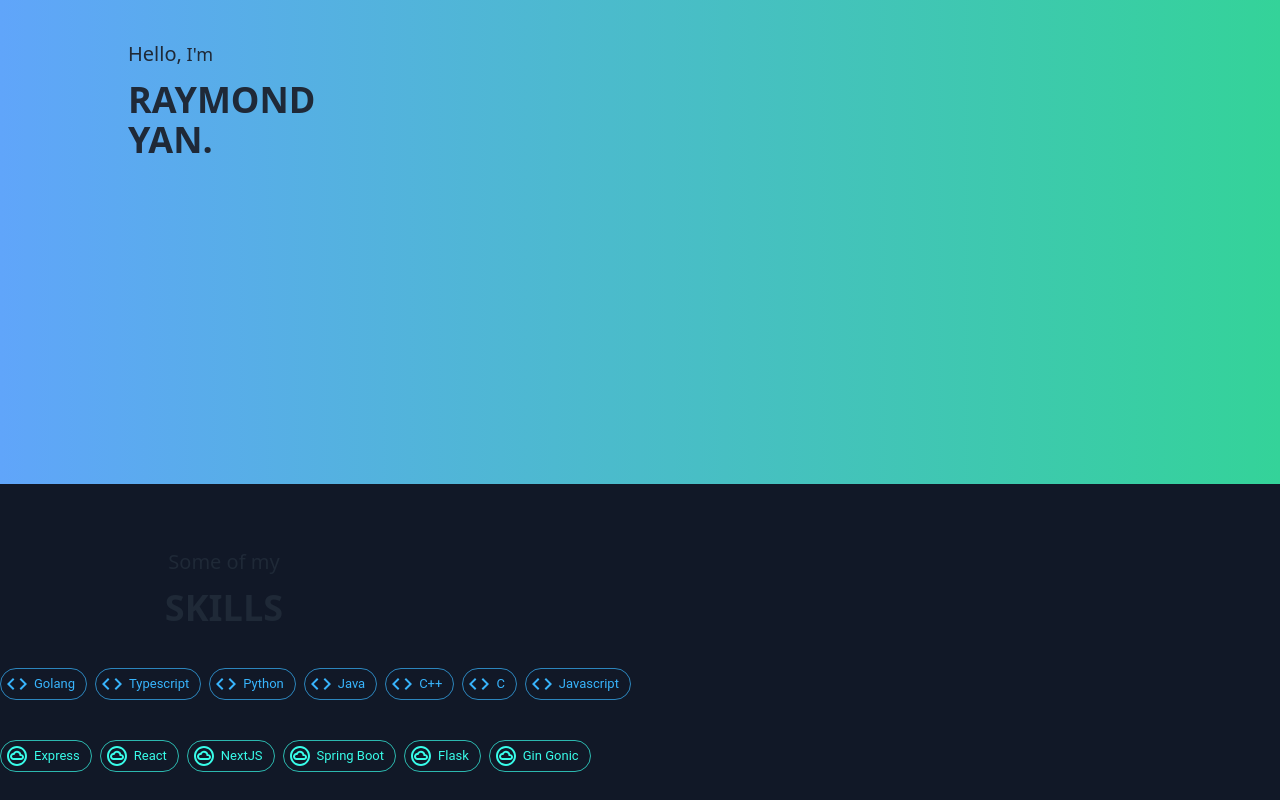
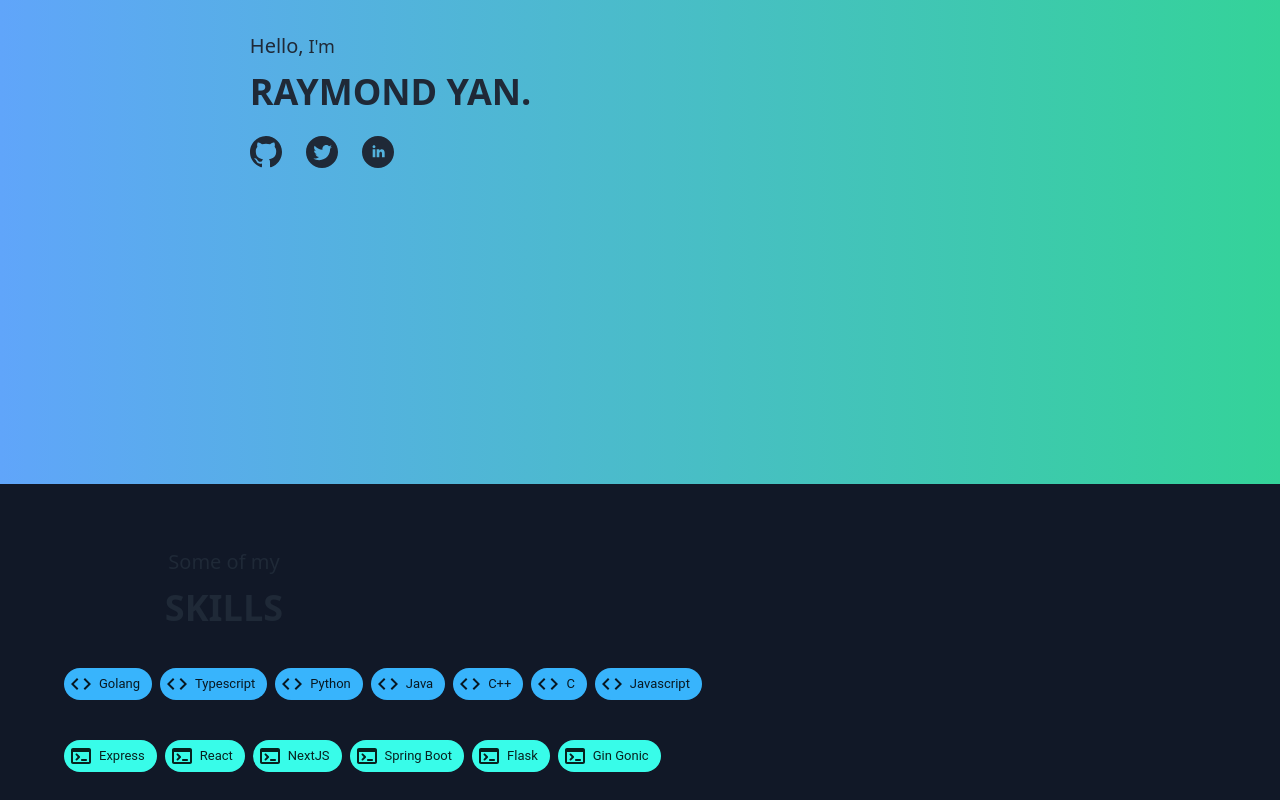
Before and after one commit to raymond-design/site2, a React (Create React App) app: page / in a window 1280 px wide. Shown: the part 380-1180 px from the top of the page. Built offline with nearby package versions, Linux system fonts and the light colour scheme; the HTML template or start-up script is replaced by a standard one.

Commit message:
Social Links

```diff
--- a/package.json
+++ b/package.json
@@ -17,6 +17,7 @@
     "@testing-library/react": "^13.2.0",
     "@testing-library/user-event": "^13.5.0",
     "font-awesome": "^4.7.0",
+    "framer-motion": "^6.3.3",
     "react": "^18.1.0",
     "react-dom": "^18.1.0",
     "react-easy-swipe": "^0.0.22",
--- a/src/App.js
+++ b/src/App.js
@@ -6,7 +6,9 @@ import Skills from './sections/skills';
 function App() {
   return (
     <div>
+      <div className='bg-gradient-to-r from-blue-400 to-emerald-400'>
       <Home />
+      </div>
       <div className='bg-gray-900'>
       <Skills />
       <Projects />
--- a/src/components/card.js
+++ b/src/components/card.js
@@ -1,9 +1,10 @@
 import * as React from 'react';
 import Chip from '@mui/material/Chip';
 import Stack from '@mui/material/Stack';
-import { CloudCircleOutlined, CloudSharp, Code } from '@mui/icons-material';
+import { CloudCircleOutlined, CloudCircleSharp, CloudDownloadTwoTone, CloudSharp, Code, TerminalRounded } from '@mui/icons-material';
 import { createTheme } from '@mui/material/styles';
 import { ThemeProvider } from '@emotion/react';
+import { TerminalIcon } from '@heroicons/react/outline';
 
 const theme = createTheme({
   status: {
@@ -16,7 +17,7 @@ const theme = createTheme({
     },
     neutral: {
       main: '#28fc96',
-      contrastText: '#fff',
+      contrastText: '#212121',
     },
     secondary: {
       main: "#38fce9",
@@ -30,26 +31,28 @@ const cloud = ["Docker", "Heroku", "Terraform", "AWS/Azure", "Linux Shell", "Git
 
 export default function ColorChips() {
   return (
+    <div className="z-0 max-w-6xl mx-auto md:pl-16">
     <ThemeProvider theme={theme}>
-    <div className="mt-10">
+    <div className="items-center mt-10 text-center">
       <Stack direction="row" spacing={1}>
-        {langs.map(lang => (<Chip icon={<Code/>} label={lang} color="primary" variant="outlined" />))
+        {langs.map(lang => (<Chip icon={<Code/>} label={lang} color="primary" variant="filled" />))
         }
       </Stack>
     </div>
     <div className="mt-10">
       <Stack direction="row" spacing={1}>
-        {frame.map(fms => (<Chip icon={<CloudCircleOutlined />} color="secondary" label={fms} variant="outlined" />))
+        {frame.map(fms => (<Chip icon={<TerminalRounded />} color="secondary" label={fms} variant="filled" />))
         }
       </Stack>
     </div>
     <div className="mt-10">
       <Stack direction="row" spacing={1}>
-        {cloud.map(clouds => (<Chip icon={<CloudCircleOutlined />} color="neutral" label={clouds} variant="outlined" />))
+        {cloud.map(clouds => (<Chip icon={<CloudCircleSharp />} color="neutral" label={clouds} variant="filled" />))
         }
       </Stack>
     </div>
 
     </ThemeProvider>
+    </div>
   );
 }
--- /dev/null
+++ b/src/components/icons/Github.js
@@ -0,0 +1,15 @@
+import React from "react";
+
+const GithubIcon = ({ className }) => {
+  return (
+    <svg
+      xmlns="http://www.w3.org/2000/svg"
+      viewBox="0 0 24 24"
+      className={className}
+    >
+      <path d="M12 0c-6.626 0-12 5.373-12 12 0 5.302 3.438 9.8 8.207 11.387.599.111.793-.261.793-.577v-2.234c-3.338.726-4.033-1.416-4.033-1.416-.546-1.387-1.333-1.756-1.333-1.756-1.089-.745.083-.729.083-.729 1.205.084 1.839 1.237 1.839 1.237 1.07 1.834 2.807 1.304 3.492.997.107-.775.418-1.305.762-1.604-2.665-.305-5.467-1.334-5.467-5.931 0-1.311.469-2.381 1.236-3.221-.124-.303-.535-1.524.117-3.176 0 0 1.008-.322 3.301 1.23.957-.266 1.983-.399 3.003-.404 1.02.005 2.047.138 3.006.404 2.291-1.552 3.297-1.23 3.297-1.23.653 1.653.242 2.874.118 3.176.77.84 1.235 1.911 1.235 3.221 0 4.609-2.807 5.624-5.479 5.921.43.372.823 1.102.823 2.222v3.293c0 .319.192.694.801.576 4.765-1.589 8.199-6.086 8.199-11.386 0-6.627-5.373-12-12-12z" />
+    </svg>
+  );
+};
+
+export default GithubIcon;
--- /dev/null
+++ b/src/components/icons/Linkedin.js
@@ -0,0 +1,15 @@
+import React from "react";
+
+const LinkedinIcon = ({ className }) => {
+  return (
+    <svg
+      xmlns="http://www.w3.org/2000/svg"
+      viewBox="0 0 24 24"
+      className={className}
+    >
+      <path d="M12 0c-6.627 0-12 5.373-12 12s5.373 12 12 12 12-5.373 12-12-5.373-12-12-12zm-2 16h-2v-6h2v6zm-1-6.891c-.607 0-1.1-.496-1.1-1.109 0-.612.492-1.109 1.1-1.109s1.1.497 1.1 1.109c0 .613-.493 1.109-1.1 1.109zm8 6.891h-1.998v-2.861c0-1.881-2.002-1.722-2.002 0v2.861h-2v-6h2v1.093c.872-1.616 4-1.736 4 1.548v3.359z" />
+    </svg>
+  );
+};
+
+export default LinkedinIcon;
--- /dev/null
+++ b/src/components/icons/Twitter.js
@@ -0,0 +1,15 @@
+import React from "react";
+
+const TwitterIcon = ({ className }) => {
+  return (
+    <svg
+      xmlns="http://www.w3.org/2000/svg"
+      viewBox="0 0 24 24"
+      className={className}
+    >
+      <path d="M12 0c-6.627 0-12 5.373-12 12s5.373 12 12 12 12-5.373 12-12-5.373-12-12-12zm6.066 9.645c.183 4.04-2.83 8.544-8.164 8.544-1.622 0-3.131-.476-4.402-1.291 1.524.18 3.045-.244 4.252-1.189-1.256-.023-2.317-.854-2.684-1.995.451.086.895.061 1.298-.049-1.381-.278-2.335-1.522-2.304-2.853.388.215.83.344 1.301.359-1.279-.855-1.641-2.544-.889-3.835 1.416 1.738 3.533 2.881 5.92 3.001-.419-1.796.944-3.527 2.799-3.527.825 0 1.572.349 2.096.907.654-.128 1.27-.368 1.824-.697-.215.671-.67 1.233-1.263 1.589.581-.07 1.135-.224 1.649-.453-.384.578-.87 1.084-1.433 1.489z" />
+    </svg>
+  );
+};
+
+export default TwitterIcon;
--- a/src/sections/home.js
+++ b/src/sections/home.js
@@ -1,17 +1,23 @@
 import React from 'react';
 import Header from '../sections/header';
-
+import { motion } from "framer-motion";
+import GithubIcon from "../components/icons/Github.js";
+import TwitterIcon from "../components/icons/Twitter.js";
+import LinkedinIcon from "../components/icons/Linkedin.js";
+//medium url: https://medium.com/@raymondyan777
+const roles = ["API Developer", "Cloud Computing Expert", "Medical Imaging Researcher", "Technical Writer", "Open Source Contributor"];
 const Home = () => {
   return (
     <div className='bg-gradient-to-r from-blue-400 to-emerald-400'>
-      <Header />
+              <Header />
+
       <div className="relative flex items-center h-screen">
-
         <div className="z-0 max-w-6xl mx-auto sm:pl-16">
           <div className="flex justify-center text-center sm:text-left sm:grid sm:grid-cols-12">
-            <div className=""> {/*sm:col-span-10 md:col-span-9 */}
+            <div className="sm:col-span-5 md:col-span-4 "> {/*sm:col-span-10 md:col-span-9 */}
+
             <main className="w-full h-full">
-              <section className="h-full max-w-5xl pt-16 mx-auto md:pt-8">
+              <section className="h-full max-w-5xl pt-4 mx-auto md:pt-8">
                 <div className="flex flex-col items-center justify-center md:items-start">
                   <h4 className="text-lg text-gray-800 dark:text-white">
                     <span className="text-xl font-normal">Hello,</span> I'm
@@ -19,8 +25,57 @@ const Home = () => {
                   <h1 className="mt-5 text-xl font-extrabold tracking-normal text-gray-800 uppercase md:text-4xl md:mt-3 dark:text-white">
                     Raymond Yan.
                   </h1>
+                  <div className="flex items-center mt-4 space-x-6 md:mt-6">
+              <motion.a
+                href="https://github.com/raymond-design"
+                target={"_blank"}
+                rel="noopener noreferrer"
+                className="flex items-center justify-center text-gray-800 transition-colors duration-300 dark:text-gray-100 dark:hover:text-pinkish-200 hover:text-pinkish-200"
+                whileHover={{ scale: 1.1 }}
+              >
+                <GithubIcon className={"w-8 h-8 fill-current"} />
+              </motion.a>
+
+              <motion.a
+                href="https://twitter.com/raymondraymoo"
+                target={"_blank"}
+                rel="noopener noreferrer"
+                className="flex items-center justify-center text-gray-800 transition-colors duration-300 dark:text-gray-100 dark:hover:text-pinkish-200 hover:text-pinkish-200"
+                whileHover={{ scale: 1.1 }}
+              >
+                <TwitterIcon className={"w-8 h-8 fill-current"} />
+              </motion.a>
+
+              <motion.a
+                href="https://www.linkedin.com/in/raymond-yan-216b85200/"
+                target={"_blank"}
+                rel="noopener noreferrer"
+                className="flex items-center justify-center text-gray-800 transition-colors duration-300 dark:text-gray-100 dark:hover:text-pinkish-200 hover:text-pinkish-200"
+                whileHover={{ scale: 1.1 }}
+              >
+                <LinkedinIcon className={"w-8 h-8 fill-current"} />
+              </motion.a>
+            </div>
                 </div>
               </section>
+
+            </main>
+            </div>
+            <div className="pl-10 sm:col-span-5 md:col-span-4"> {/*sm:col-span-10 md:col-span-9 */}
+
+            <main className="w-full h-full">
+              <section className="h-full max-w-5xl pt-4 mx-auto md:pt-8">
+                <div className="flex flex-col items-center justify-center md:items-start">
+                  <h4 className="text-lg text-gray-800 dark:text-white mt-7">
+                    <span className="font-normal text-md"></span>
+                  </h4>
+                  {roles.map((role, index) => (
+                    <h4 className="text-lg text-gray-800 dark:text-white ">
+                      <span className="font-normal text-md"></span>
+                    </h4>
+                    ))}
+                  </div>
+                  </section>
             </main>
             </div>
           </div>
```
Also changed, not shown: 1 other file (tests, documents, lock files or other folders).
